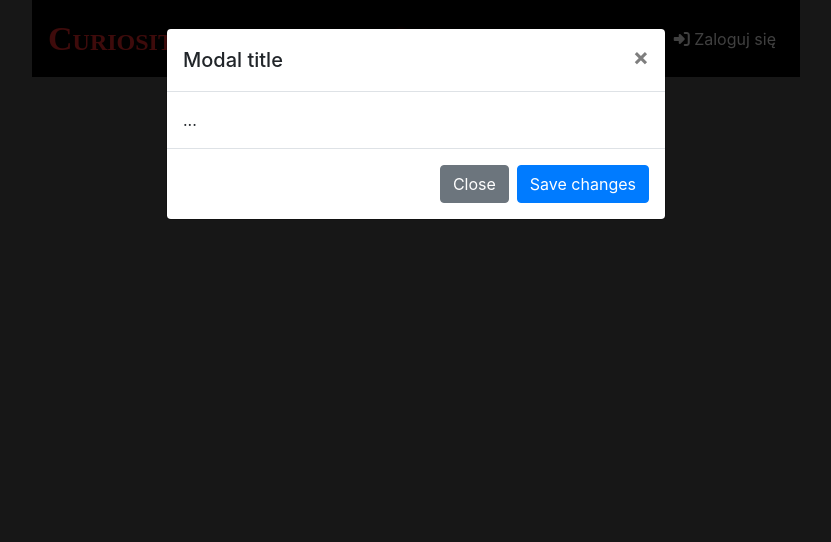
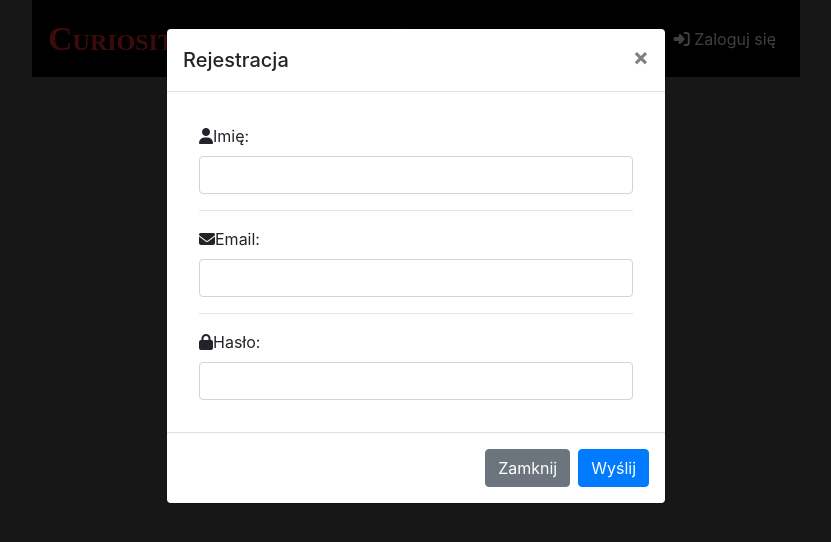
Before and after one commit to kambar98/curiosity-website-app, an Angular app: page /Dodaj in a window 1280 px wide. Both pictures are taken after a click on the link "Zarejestruj się". Shown: the top 542 px of the page, without its empty margins (224-1055 px from the left). Built offline with nearby package versions, Linux system fonts and the light colour scheme.

Commit message:
Added forms and input for popup 'rejestracja'

```diff
--- a/src/app/header/header.component.html
+++ b/src/app/header/header.component.html
@@ -24,7 +24,48 @@
 </nav>
 
 <!-- Rejestracja -->
-<div class="modal fade" id="rejestracja" tabindex="-1" role="dialog" aria-labelledby="exampleModalLabel" aria-hidden="true">
+<div class="modal fade" id="rejestracja"  role="dialog" aria-labelledby="exampleModalLabel" aria-hidden="true">
+  <div class="modal-dialog" role="document">
+    <div class="modal-content">
+      <div class="modal-header">
+        <h5 class="modal-title" id="RegistrationTitle">Rejestracja</h5>
+        <button type="button" class="close" data-dismiss="modal" aria-label="Close">
+          <span aria-hidden="true">&times;</span>
+        </button>
+      </div>
+
+      <div class="modal-body">
+        <div class="modal-body ">
+          <div class="md-form ">
+            <i class="fas fa-user "></i><label data-error="wrong" data-success="right" for="UserName">Imię:</label>
+            <input type="text" id="UserName" class="form-control validate">
+
+          </div>
+          <hr />
+          <div class="md-form ">
+            <i class="fas fa-envelope "></i><label data-error="wrong" data-success="right" for="UserEmail">Email:</label>
+            <input type="email" id="UserEmail" class="form-control validate">
+
+          </div>
+          <hr />
+          <div class="md-form">
+            <i class="fas fa-lock "> </i><label data-error="wrong" data-success="right" for="UserPass">Hasło:</label>
+            <input type="password" id="UserPass" class="form-control validate">
+
+          </div>
+
+        </div>
+      </div>
+      <div class="modal-footer">
+        <button type="button" class="btn btn-secondary" data-dismiss="modal">Zamknij</button>
+        <button type="button" class="btn btn-primary">Wyślij</button>
+      </div>
+    </div>
+  </div>
+</div>
+
+<!-- Logowanie -->
+<div class="modal fade" id="logowanie" role="dialog" aria-labelledby="exampleModalLabel" aria-hidden="true">
   <div class="modal-dialog" role="document">
     <div class="modal-content">
       <div class="modal-header">
@@ -43,24 +84,3 @@
     </div>
   </div>
 </div>
-
-<!-- Logowanie -->
-<div class="modal fade" id="logowanie" tabindex="-1" role="dialog" aria-labelledby="exampleModalLabel" aria-hidden="true">
-  <div class="modal-dialog" role="document">
-    <div class="modal-content">
-      <div class="modal-header">
-        <h5 class="modal-title" id="exampleModalLabel">Modal title</h5>
-        <button type="button" class="close" data-dismiss="modal" aria-label="Close">
-          <span aria-hidden="true">&times;</span>
-        </button>
-      </div>
-      <div class="modal-body">
-        ...
-      </div>
-      <div class="modal-footer">
-        <button type="button" class="btn btn-secondary" data-dismiss="modal">Close</button>
-        <button type="button" class="btn btn-primary">Save changes</button>
-      </div>
-    </div>
-  </div>
-</div>
```
